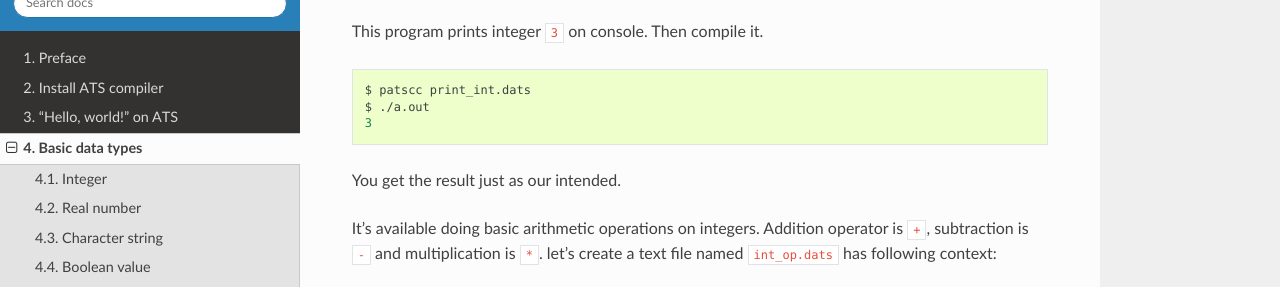
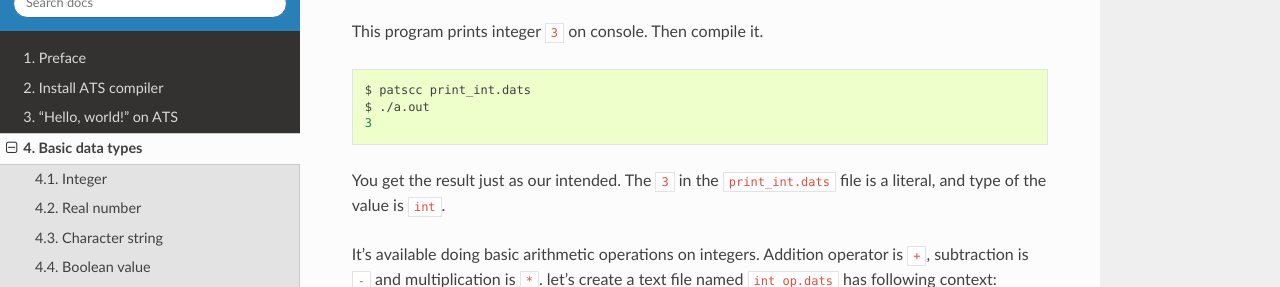
Before and after one commit to jats-ug/ATS_Foundations, a Sphinx documentation site: the page built from source/basic_datatype.rst, in a window 1280 px wide and 900 px high, scrolled down 330 px, cut to the strip 87-374 px from the top of the window. Built offline with Sphinx 7.4.7 and the Read the Docs theme 2.0.0, drawn with Linux system fonts in a browser that asks for light colours.

Commit message:
Explain int type

```diff
--- a/source/basic_datatype.rst
+++ b/source/basic_datatype.rst
@@ -19,6 +19,7 @@
    :language: shell
 
 You get the result just as our intended.
+The ``3`` in the ``print_int.dats`` file is a literal, and type of the value is ``int``.
 
 It's available doing basic arithmetic operations on integers.
 Addition operator is ``+``, subtraction is ``-`` and multiplication is ``*``.
```
